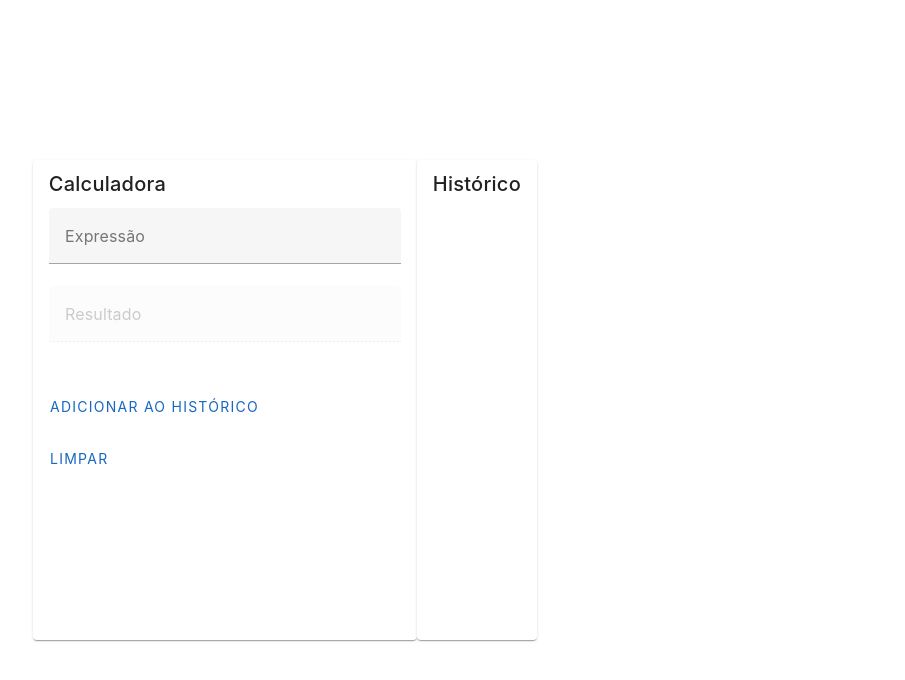
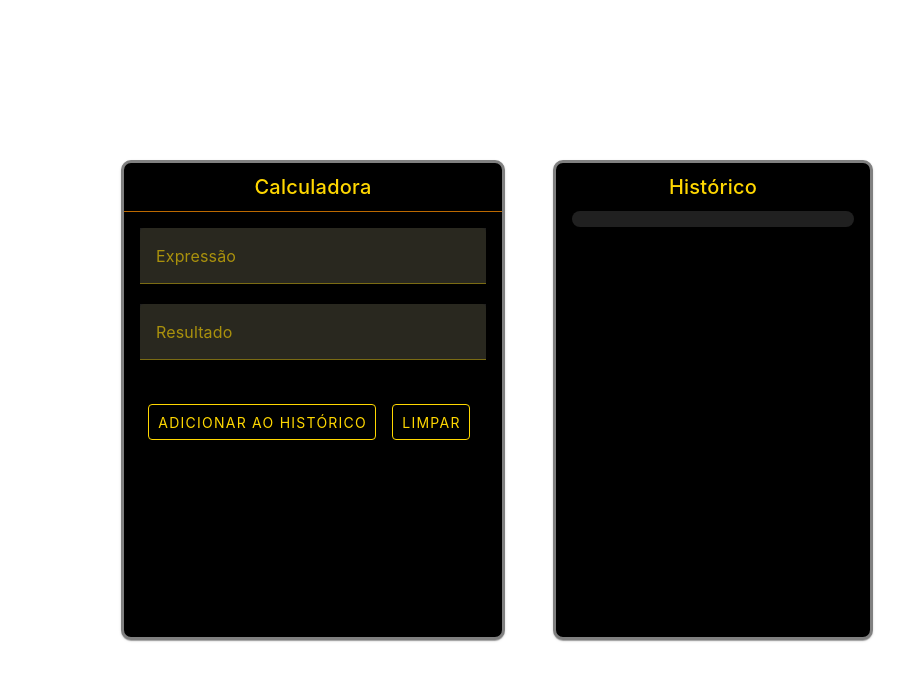
Before and after one commit to SimonMelo/calculator, a Vue app: page / in a window 1280 px wide. Shown: the top 680 px of the page, without its empty margins (87-992 px from the left). Built offline with nearby package versions, Linux system fonts and the light colour scheme.

Commit message:
feat: add treatment error js

```diff
--- a/index.html
+++ b/index.html
@@ -3,6 +3,7 @@
   <head>
     <meta charset="UTF-8">
     <link rel="icon" href="/favicon.ico">
+    <link rel="stylesheet" href="https://fonts.googleapis.com/css2?family=Material+Symbols+Outlined:opsz,wght,FILL,GRAD@24,400,0,0" />
     <meta name="viewport" content="width=device-width, initial-scale=1.0">
     <title>Calculadora</title>
   </head>
--- a/package.json
+++ b/package.json
@@ -8,12 +8,15 @@
     "preview": "vite preview"
   },
   "dependencies": {
+    "dompurify": "^3.0.6",
+    "esprima": "^4.0.1",
     "mathjs": "^12.0.0",
     "vue": "^3.3.4",
     "vuetify": "^3.3.23"
   },
   "devDependencies": {
     "@vitejs/plugin-vue": "^4.4.0",
+    "tailwindcss": "^3.3.5",
     "vite": "^4.4.11"
   }
 }
--- a/src/App.vue
+++ b/src/App.vue
@@ -1,32 +1,39 @@
 <template>
-  <v-container id='container'>
-    <v-card width="30vw" height="60vh">
-      <v-card-title>
+  <v-container id="container">
+    <v-card class="mr-12" id='card-calculator' width="30vw" height="60vh">
+      <v-card-title style="display: flex; justify-content: center;">
         Calculadora
       </v-card-title>
+      <v-divider class="border-opacity-75" color="warning"></v-divider>
       <v-card-text>
-        <v-text-field v-model="expression" outlined label="Expressão" @input="updateResult" autocomplete="off"
-          @keydown="preventEnter" />
-        <v-text-field v-model="result" outlined label="Resultado" disabled />
+        <v-text-field style="background: rgb(32, 32, 32); height: 3.5rem;" v-model="expression" outlined label="Expressão"
+          @input="updateResult" autocomplete="off" @keydown="preventEnter" />
+        <v-text-field style="background: rgb(32, 32, 32); height: 3.5rem;" class="mt-5" v-model="result" outlined
+          label="Resultado" />
       </v-card-text>
+      <v-row class="mt-5">
         <v-card-actions>
-        <v-btn color="primary" @click="addHistory">Adicionar ao histórico</v-btn>
+          <v-btn class="ml-7" color="gold" variant="outlined" @click="addHistory">Adicionar ao histórico</v-btn>
         </v-card-actions>
         <v-card-actions>
-        <v-btn color="primary" @click="clearExpression">Limpar</v-btn>
+          <v-btn color="gold" variant="outlined" @click="clearExpression">Limpar</v-btn>
         </v-card-actions>
+      </v-row>
     </v-card>
-    <v-card>
-      <v-card-title>
+    <v-card id="card-historic">
+      <v-card-title style="display: flex; justify-content: center;">
         Histórico
       </v-card-title>
       <v-card-text>
-        <v-list>
-          <v-list-item v-for="(item, index) in history" :key="index">
+        <v-list style="background: rgb(32, 32, 32); border-radius: 10px;">
+          <v-list-item style="background: rgb(32, 32, 32); color: gold;" v-for="(item, index) in history" :key="index">
             <v-list-item-content>
-              <v-list-item-title>
-                {{ item.expression }} = {{ item.result }}
+              <v-list-item-title  style="display: flex; justify-content: start;">
+                {{ item.expression }} = {{ item.result }} <span style="cursor: pointer;" @click="deleteItem(index)" class="ml-2 material-symbols-outlined">
+delete
+</span>
               </v-list-item-title>
+              <v-divider class="border-opacity-75" color="warning"></v-divider>
             </v-list-item-content>
           </v-list-item>
         </v-list>
@@ -37,6 +44,7 @@
 
 <script>
 import Calculator from './Calculator'
+import errorCalculator from './errorCalculator'
 
 export default {
   data() {
@@ -50,34 +58,53 @@ export default {
     updateResult() {
       const expression = this.expression;
       let result = this.result;
-
       if (/^(log|sin|tan)$/.test(expression)) {
-        result = expression;
+        result = expression
       } else {
-        result = Calculator.calculateExpression(expression);
+        result = Calculator.calculateExpression(expression)
       }
-
       this.result = result;
+    },
+    deleteItem(index) {
+      this.history.splice(index, 1)
     },
     clearExpression() {
       this.expression = ''
       this.result = ''
     },
     addHistory() {
+      if (this.expression === '' || errorCalculator.errors(this.result)) {
+        return false; // Retorna falso se a expressão estiver vazia ou se houver um erro
+      } else {
         const customEntry = {
           expression: this.expression,
           result: this.result,
         };
         this.history.push(customEntry);
       }
+    }
   },
 }
 </script>
 
 <style>
-
 #container {
   display: flex;
+  margin-left: 10rem;
 }
 
+#card-calculator {
+  background: black !important;
+  color: gold;
+  border: 3px solid gray;
+  border-radius: 10px;
+}
+
+#card-historic {
+  background: black !important;
+  color: gold;
+  border: 3px solid gray;
+  border-radius: 10px;
+  width: 20rem;
+}
 </style>
--- a/src/Calculator.js
+++ b/src/Calculator.js
@@ -1,14 +1,39 @@
-import { evaluate, format } from 'mathjs'
+import { format } from 'mathjs'
+import DOMPurify from 'dompurify'
 
 export default {
   calculateExpression(expression) {
     try {
-      const result = evaluate(expression)
-      let formatedValue = format(result, { precision: 3 })
-      return formatedValue
+
+      const isValidExpression = /^[0-9+\-*/().\s]+$/.test(expression)
+
+      if (!isValidExpression) {
+        throw new Error('Não é uma expressão válida.')
+      }
+
+      const sanitizedExpression = DOMPurify.sanitize(expression)
+
+      const dynamicFunction = new Function(`return (${sanitizedExpression})`)
+
+      const result = dynamicFunction()
+
+      let formattedValue
+
+      if (typeof result === 'number' && !isNaN(result) && isFinite(result)) {
+        if (!Number.isInteger(result)) {
+          formattedValue = format(result, { precision: 3 })
+        } else {
+          formattedValue = result
+        }
+
+        const sanitizedResult = DOMPurify.sanitize(formattedValue)
+
+        return sanitizedResult
+      } else {
+        throw new Error('Não é uma expressão válida.')
+      }
     } catch (error) {
-      if (error)
-      return 'Não é uma expressão válida.';
+      return 'Não é uma expressão válida.'
     }
   }
 };
--- /dev/null
+++ b/src/errorCalculator.js
@@ -0,0 +1,9 @@
+export default {
+    errors(error) {
+        const value = error
+        if (value === 'Não é uma expressão válida.' || value === 'undefined' || value === '') {
+            return true
+        }
+        return false
+    }
+}
--- /dev/null
+++ b/src/tailwind.css
@@ -0,0 +1,8 @@
+@tailwind base;
+@tailwind components;
+@tailwind utilities;
+
+
+body {
+    -webkit-font-smoothing: antialiased;
+}
--- /dev/null
+++ b/tailwind.config.js
@@ -0,0 +1,21 @@
+module.exports = {
+    purge: ['./index.html', './src/**/*.{vue,js,ts,jsx,tsx}'],
+    darkMode: 'class',
+    theme: {
+      extend: {},
+    },
+    variants: {
+      extend: {},
+    },
+    plugins: [
+      require('./src/plugins/button'),
+      require('./src/plugins/inputs'),
+      require('./src/plugins/layout'),
+      require('./src/plugins/card'),
+      require('./src/plugins/text'),
+      require('./src/plugins/table'),
+      require('./src/plugins/pagination'),
+      require('./src/plugins/modal'),
+      require('./src/plugins/checkbox')
+    ],
+  }
```
Also changed, not shown: 1 other file (tests, documents, lock files or other folders). Lines whose indentation alone changed are shown as unchanged.
